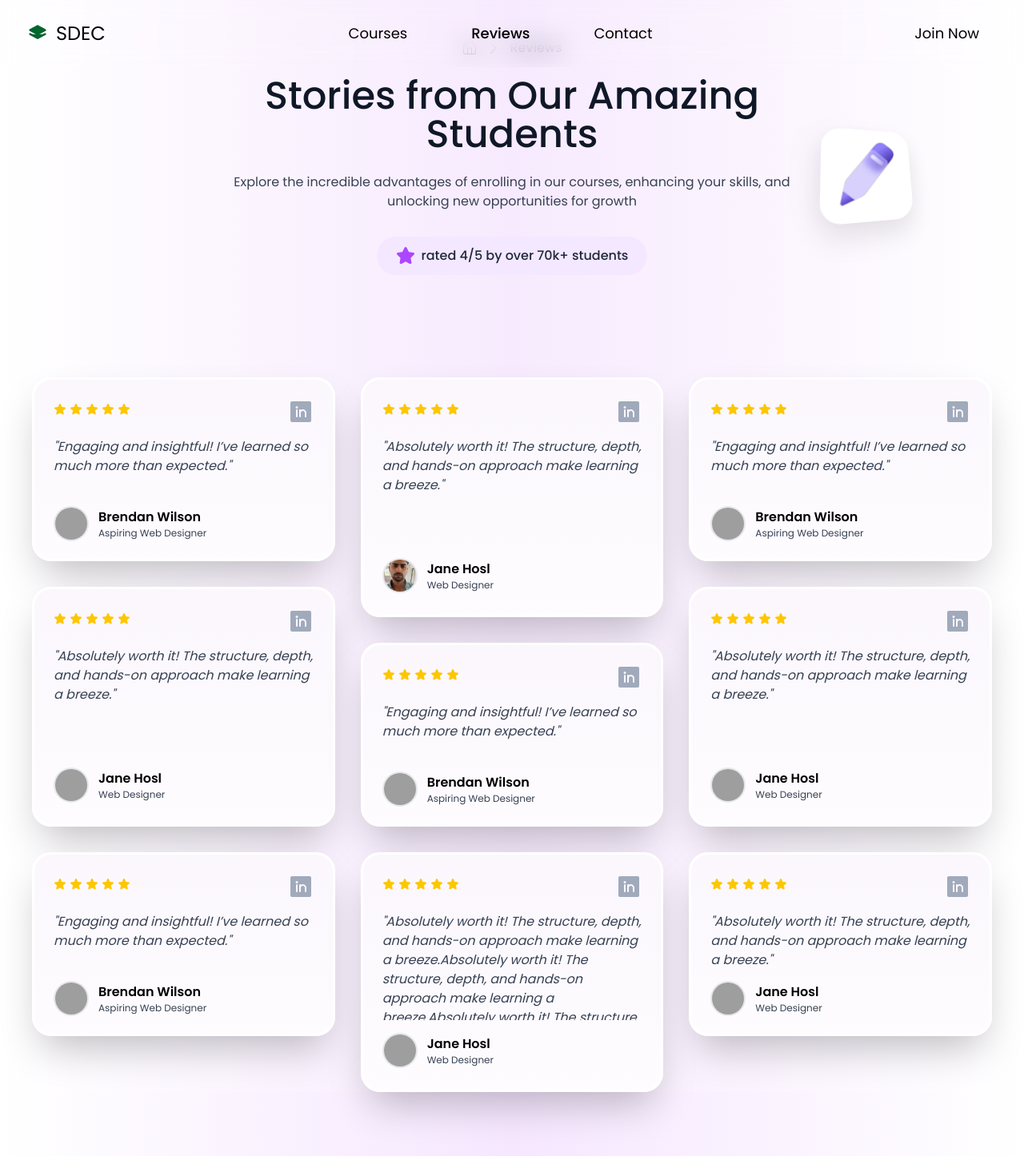
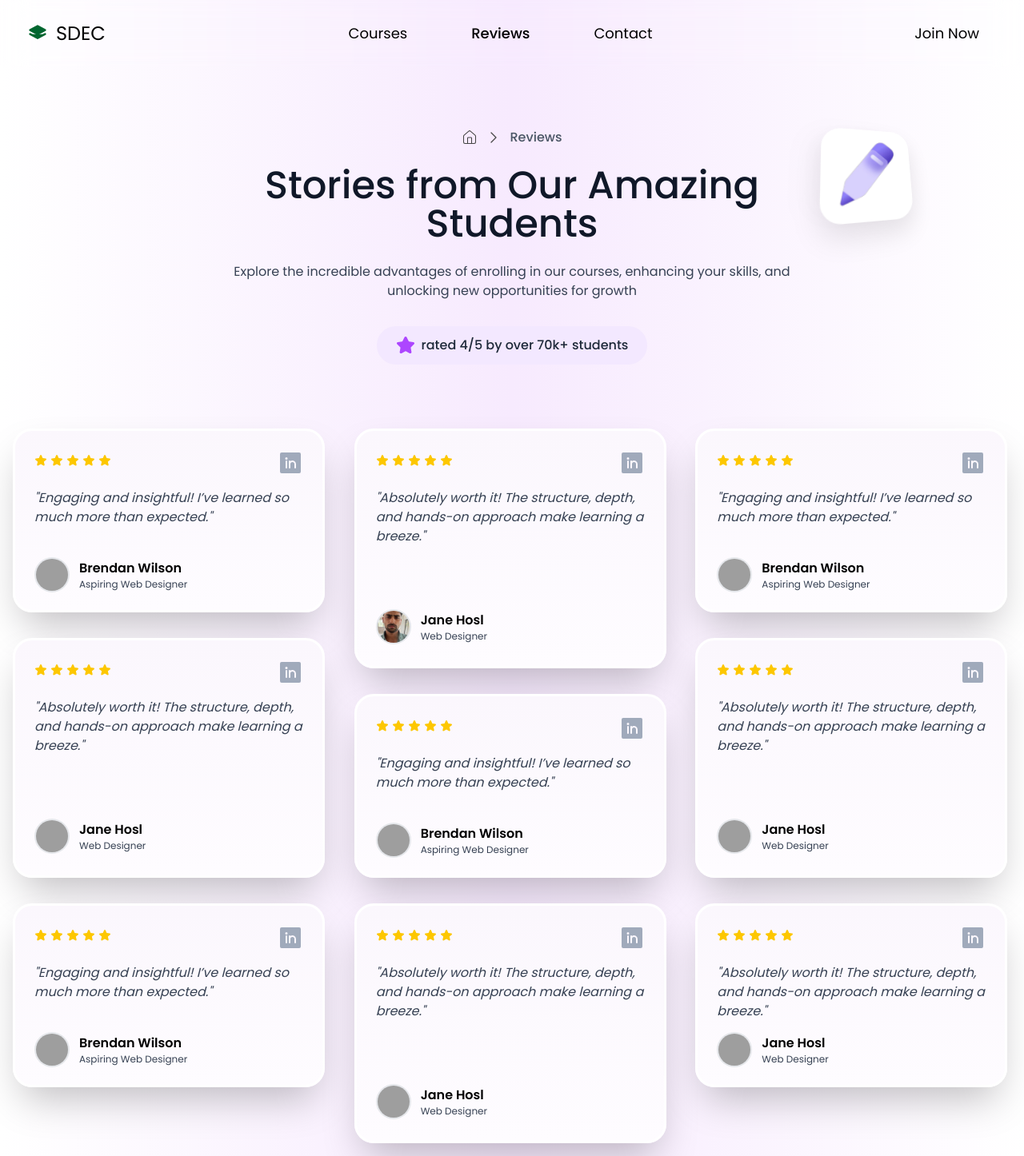
Before and after one commit to Ajnastk/SDEC-Courses, a Next.js app: page /reviews in a window 1280 px wide. Shown: the top 1446 px of the page at 80% size. Built offline with nearby package versions, Linux system fonts and the light colour scheme; grey boxes are pictures that could not be loaded.

Commit message:
review page better ui upgrade

```diff
--- a/components/HeroSessionReviews.jsx
+++ b/components/HeroSessionReviews.jsx
@@ -9,7 +9,8 @@ export default function HeroSessionReviews() {
   const [isHovered, setIsHovered] = useState(false);
 
   return (
-    <div className="bg-gradient-to-l from-white via-[#f7eafe] to-white max-w-7xl mx-auto px-4 py-12 text-center">
+    <div className="bg-gradient-to-l from-white via-[#f7eafe] to-white pt-[160px]">
+      <div className="max-w-7xl mx-auto px-4 text-center">
       {/* Navigation */}
       <div className="flex items-center justify-center mb-6 text-gray-600">
         <Link href="/" className="hover:text-gray-900">
@@ -59,5 +60,6 @@ export default function HeroSessionReviews() {
         </div>
       </div>
     </div>
+    </div>
   );
 }
--- a/components/StudentSuccessStories.jsx
+++ b/components/StudentSuccessStories.jsx
@@ -51,7 +51,7 @@ const testimonials = [
     name: "Jane Hosl",
     title: "Web Designer",
     quote:
-      "Absolutely worth it! The structure, depth, and hands-on approach make learning a breeze.Absolutely worth it! The structure, depth, and hands-on approach make learning a breeze.Absolutely worth it! The structure, depth, and hands-on approach make learning a breeze.Absolutely worth it! The structure, depth, and hands-on approach make learning a breeze.",
+      "Absolutely worth it! The structure, depth, and hands-on approach make learning a breeze.",
     image: "/user2.jpg",
   },
   {
@@ -65,7 +65,8 @@ const testimonials = [
 
 export default function StudentSuccessStories() {
   return (
-    <div className="bg-gradient-to-l from-white via-[#f7eafe] to-white grid lg:grid-cols-3 grid-cols-1 gap-8 max-w-7xl mx-auto px-10 pt-[80px]">
+    <div className="bg-gradient-to-l from-white via-[#f7eafe] to-white py-[80px]">
+      <div className="grid lg:grid-cols-3 md:grid-cols-2 sm:grid-cols-2  grid-cols-1 gap-8 max-w-7xl mx-auto px-4 ">
       {testimonials.map((t, i) => (
         <div
           style={{ border: "3px solid white" }}
@@ -132,5 +133,6 @@ export default function StudentSuccessStories() {
         </div>
       ))}
     </div>
+    </div>
   );
 }
```
